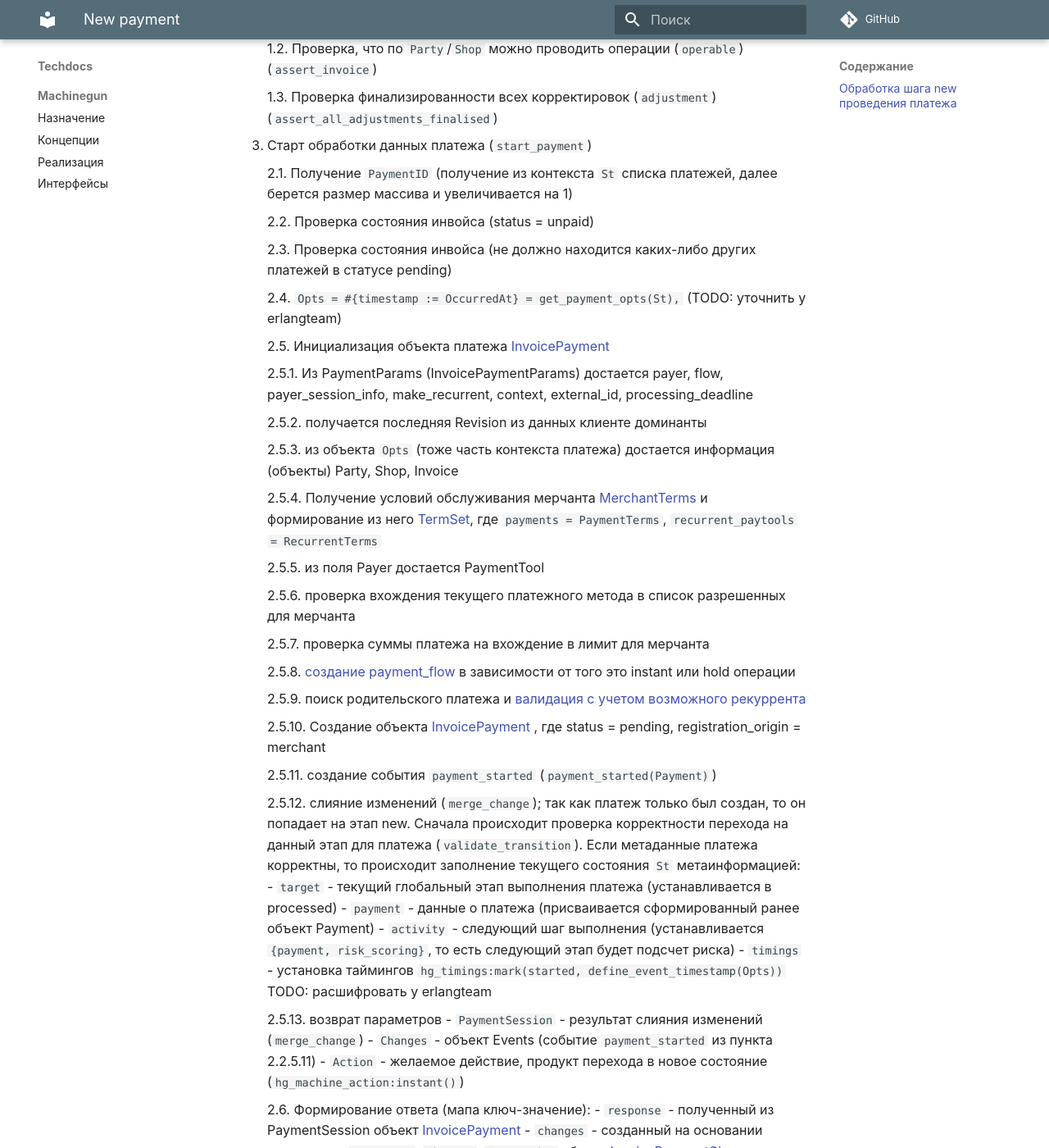
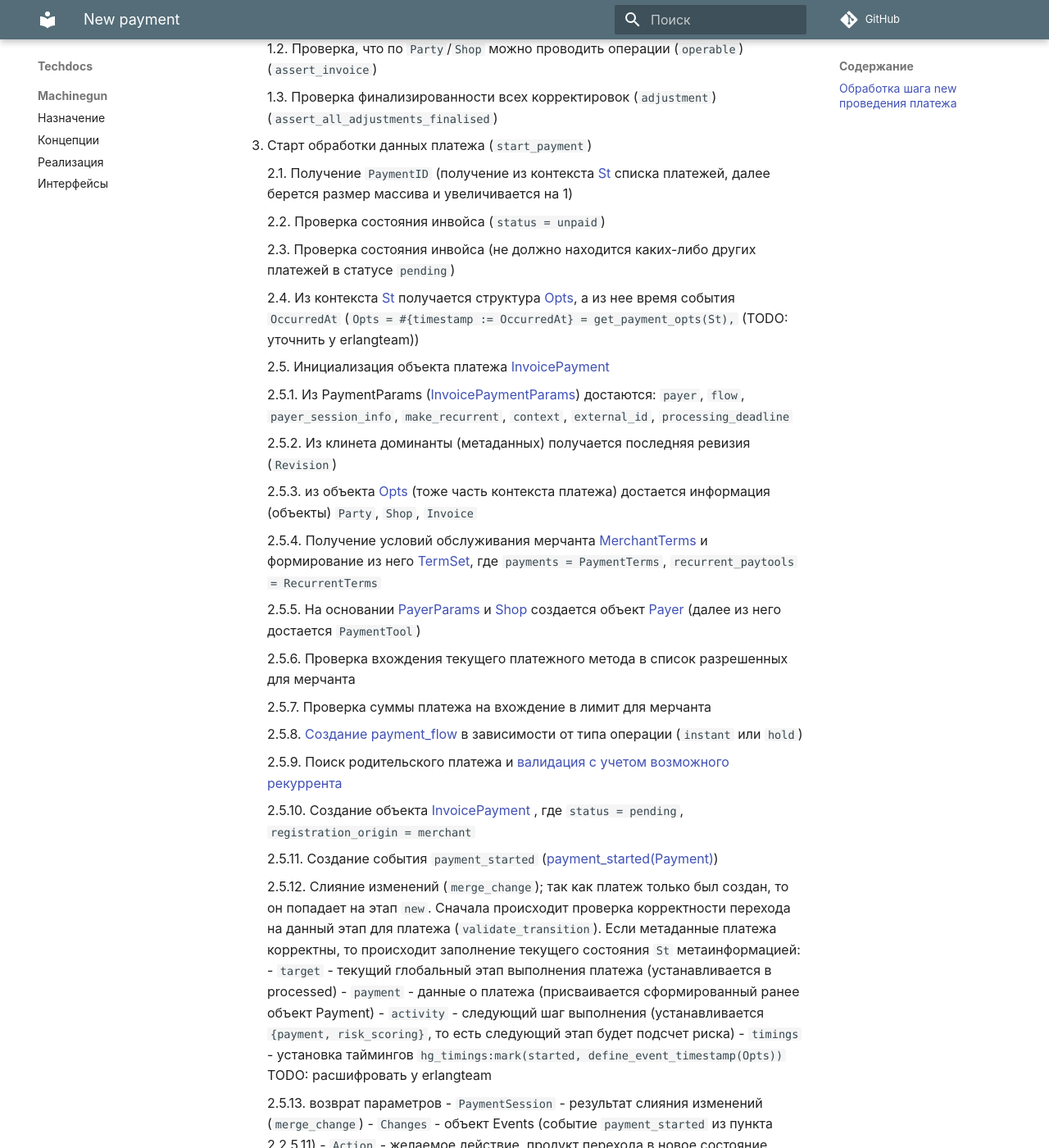
Before and after one commit to valitydev/techdocs, an MkDocs documentation site: the page built from docs/hellgate/payment/step/new-payment.md, in a window 1280 px wide and 1400 px high, scrolled down 395 px. Shown: the whole window at 82% size. Built offline with MkDocs 1.6.1 and Material for MkDocs 9.7.7, drawn with Linux system fonts in a browser that asks for light colours; comment, search, counter and statistics services are not loaded.

Commit message:
TD-484: Add HellGate techdocs. Little refactoring 2

```diff
--- a/docs/hellgate/payment/step/new-payment.md
+++ b/docs/hellgate/payment/step/new-payment.md
@@ -1,12 +1,13 @@
 ## Обработка шага `new` проведения платежа
 
-0. Восстановление локального контекста платежа [St](meta/st.md) (из данных ранее созданного инвойса)
+0. Восстановление локального контекста платежа [St](docs/hellgate/meta/st.md) (из данных ранее созданного инвойса)
 
 1. Получение дополнительных данных и проверока целостности данных для создания инвойса
 
-    1.1. По `PartyID` из локального контекста платежа `St` получается актуальная ревизия для пати ([PartyManagement.GetRevision](https://github.com/valitydev/damsel/blob/master/proto/payment_processing.thrift#L2535)),
-    а затем выполняется [PartyManagement.Checkout](https://github.com/valitydev/damsel/blob/master/proto/payment_processing.thrift#L2538) и получаются
-    данные по [Party](https://github.com/valitydev/damsel/blob/master/proto/domain.thrift#L766);
+    1.1. По `PartyID` из локального контекста платежа [St](docs/hellgate/meta/st.md) получается актуальная ревизия для пати
+    ([PartyManagement.GetRevision](https://github.com/valitydev/damsel/blob/master/proto/payment_processing.thrift#L2535)),
+    а затем выполняется [PartyManagement.Checkout](https://github.com/valitydev/damsel/blob/master/proto/payment_processing.thrift#L2538)
+    и получаются данные по [Party](https://github.com/valitydev/damsel/blob/master/proto/domain.thrift#L766);
 
     1.2. Проверка, что по `Party`/`Shop` можно проводить операции (`operable`) (`assert_invoice`)
 
@@ -14,47 +15,50 @@
 
 2. Старт обработки данных платежа (`start_payment`)
 
-    2.1. Получение `PaymentID` (получение из контекста `St` списка платежей, далее берется размер
+    2.1. Получение `PaymentID` (получение из контекста [St](docs/hellgate/meta/st.md) списка платежей, далее берется размер
     массива и увеличивается на 1)
 
-    2.2. Проверка состояния инвойса (status = unpaid)
+    2.2. Проверка состояния инвойса (`status = unpaid`)
 
     2.3. Проверка состояния инвойса (не должно находится каких-либо других платежей
-    в статусе pending)
+    в статусе `pending`)
 
-    2.4. `Opts = #{timestamp := OccurredAt} = get_payment_opts(St),` (TODO: уточнить у erlangteam)
+    2.4. Из контекста [St](docs/hellgate/meta/st.md) получается структура [Opts](docs/hellgate/meta/opts.md), а из нее
+    время события `OccurredAt`
+    (`Opts = #{timestamp := OccurredAt} = get_payment_opts(St),` (TODO: уточнить у erlangteam))
 
     2.5. Инициализация объекта платежа [InvoicePayment](https://github.com/valitydev/damsel/blob/master/proto/domain.thrift#L293)
 
-    2.5.1. Из PaymentParams (InvoicePaymentParams) достается payer, flow, payer_session_info, make_recurrent, context,
-    external_id, processing_deadline
+    2.5.1. Из PaymentParams ([InvoicePaymentParams](https://github.com/valitydev/damsel/blob/master/proto/payment_processing.thrift#L557))
+    достаются: `payer`, `flow`, `payer_session_info`, `make_recurrent`, `context`, `external_id`, `processing_deadline`
 
-    2.5.2. получается последняя Revision из данных клиенте доминанты
+    2.5.2. Из клинета доминанты (метаданных) получается последняя ревизия (`Revision`)
 
-    2.5.3. из объекта `Opts` (тоже часть контекста платежа) достается информация (объекты)
-      Party, Shop, Invoice
+    2.5.3. из объекта [Opts](docs/hellgate/meta/opts.md) (тоже часть контекста платежа) достается информация (объекты)
+    `Party`, `Shop`, `Invoice`
 
     2.5.4. Получение условий обслуживания мерчанта [MerchantTerms](meta/get-merchant-terms.md) и формирование
     из него [TermSet](https://github.com/valitydev/damsel/blob/master/proto/domain.thrift#L1163), где
     `payments = PaymentTerms`, `recurrent_paytools = RecurrentTerms`
 
-    2.5.5. из поля Payer достается PaymentTool
+    2.5.5. На основании [PayerParams](https://github.com/valitydev/damsel/blob/master/proto/payment_processing.thrift#L581)
+    и [Shop](https://github.com/valitydev/damsel/blob/master/proto/domain.thrift#L798) создается объект [Payer](https://github.com/valitydev/damsel/blob/master/proto/domain.thrift#L445) (далее из него достается `PaymentTool`)
 
-    2.5.6. проверка вхождения текущего платежного метода в список разрешенных для мерчанта
+    2.5.6. Проверка вхождения текущего платежного метода в список разрешенных для мерчанта
 
-    2.5.7. проверка суммы платежа на вхождение в лимит для мерчанта
+    2.5.7. Проверка суммы платежа на вхождение в лимит для мерчанта
 
-    2.5.8. [создание payment_flow](meta/create-payment-flow.md) в зависимости от того это instant или hold операции
+    2.5.8. [Создание payment_flow](docs/hellgate/meta/create-payment-flow.md) в зависимости от типа операции (`instant` или `hold`)
 
-    2.5.9. поиск родительского платежа и [валидация с учетом возможного рекуррента](meta/validate-recurrent-intention.md)
+    2.5.9. Поиск родительского платежа и [валидация с учетом возможного рекуррента](docs/hellgate/meta/validate-recurrent-intention.md)
 
     2.5.10. Создание объекта [InvoicePayment](https://github.com/valitydev/damsel/blob/master/proto/domain.thrift#L293)
-    , где status = pending, registration_origin = merchant
+    , где `status = pending`, `registration_origin = merchant`
 
-    2.5.11. создание события `payment_started` (`payment_started(Payment)`)
+    2.5.11. Создание события `payment_started` ([payment_started(Payment)](https://github.com/valitydev/damsel/blob/master/proto/payment_processing.thrift#L177))
 
-    2.5.12. слияние изменений (`merge_change`); так как платеж только был создан, то он
-    попадает на этап new. Сначала происходит проверка корректности перехода на данный
+    2.5.12. Слияние изменений (`merge_change`); так как платеж только был создан, то он
+    попадает на этап `new`. Сначала происходит проверка корректности перехода на данный
     этап для платежа (`validate_transition`). Если метаданные платежа корректны, то
     происходит заполнение текущего состояния `St` метаинформацией:
     - `target` - текущий глобальный этап выполнения платежа (устанавливается в processed)
@@ -72,7 +76,7 @@
     - `response` - полученный из PaymentSession объект [InvoicePayment](https://github.com/valitydev/damsel/blob/master/proto/payment_processing.thrift#L618)
     - `changes` - созданный на основании параметров `PaymentID`, `Changes`, `OccurredAt` объект [InvoicePaymentChange](https://github.com/valitydev/damsel/blob/master/proto/payment_processing.thrift#L118)
     - `action` - желаемое действие, продукт перехода в новое состояние (объект `Action` из предыдущего пункта)
-    - `state` - объект `St`
+    - `state` - объект [St](docs/hellgate/meta/st.md)
 
 3. Сохранение данных в `MG`
 
```
